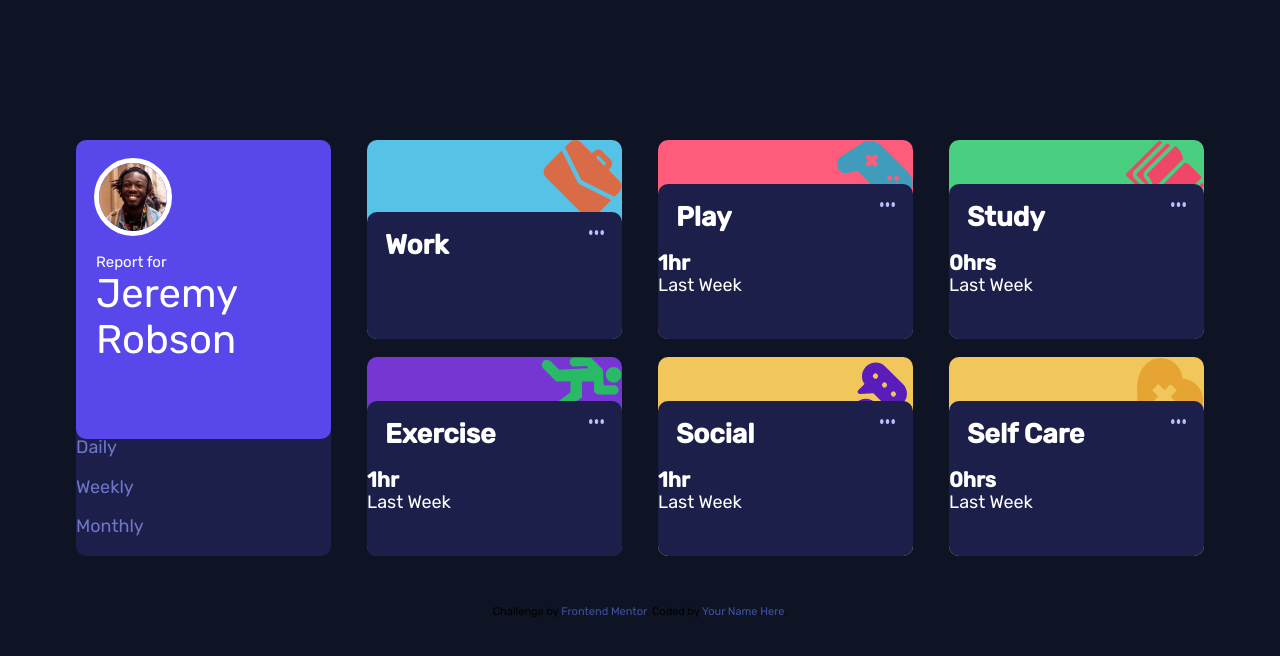
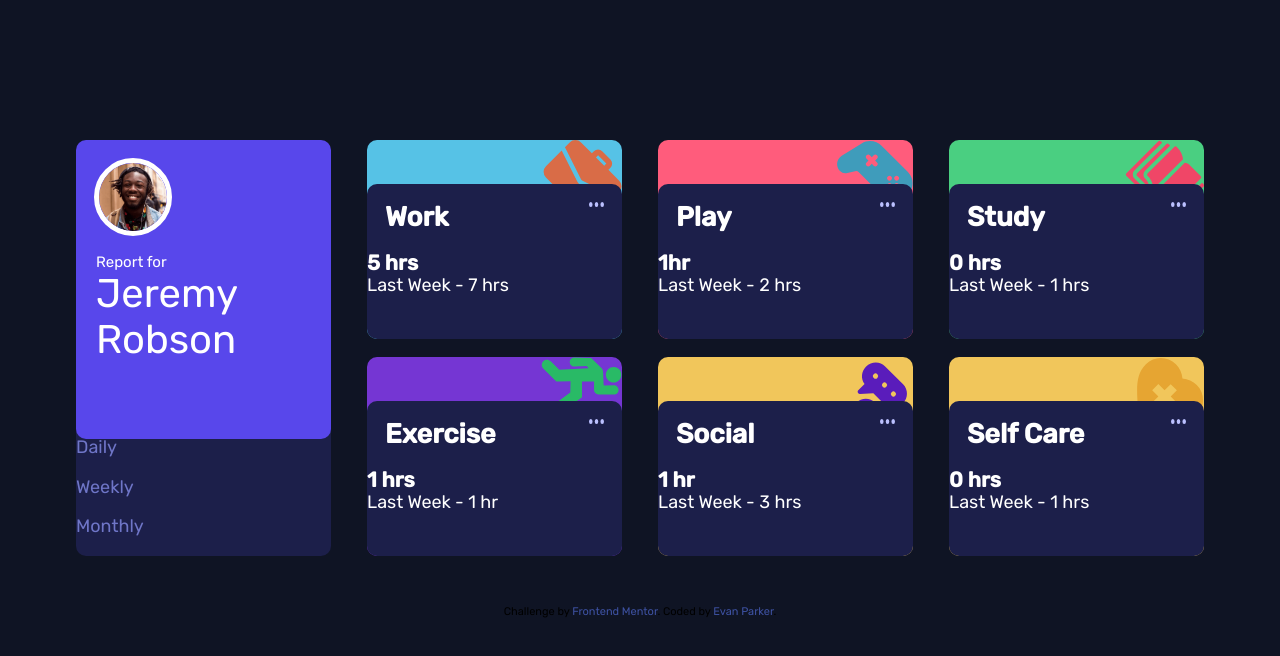
Before and after one commit to evancp87/Time-Tracking-Dashboard, a website: page index.html in a window 1280 px wide. Drawn offline with Linux system fonts and the light colour scheme.

Commit message:
default duration- daily- added hrs for each activity. Classes added for current and previous hours

```diff
--- a/index.html
+++ b/index.html
@@ -49,7 +49,7 @@
 
           <p class='stats' id='daily'>Daily</p>
           <p class='stats' id='weekly'>Weekly</p>
-            <p  class='stats' id='monthly'>Monthly</p>
+          <p class='stats' id='monthly'>Monthly</p>
 
         </div>
 
@@ -67,13 +67,13 @@
           <div class='activity-heading'>
 
             <h2>Work</h2>
-            <img src="/images/icon-ellipsis.svg"  class='ellipses' alt='ellipses'>
+            <img src="/images/icon-ellipsis.svg" class='ellipses' alt='ellipses'>
           </div>
 
           <div class="previous-activity">
 
-             <!-- <h3 class='curr-hrs'>5hrs</h3>
-             <p class='prev-hrs'>Last Week</p> -->
+            <h3 class='curr-hrs'>5 hrs</h3>
+            <p class='prev-hrs'>Last Week - 7 hrs</p>
           </div>
 
           <!-- daily -->
@@ -102,13 +102,13 @@
           <div class="activity-heading">
 
             <h2>Play</h2>
-  <img src="/images/icon-ellipsis.svg"  class='ellipses' alt='ellipses'>
+            <img src="/images/icon-ellipsis.svg" class='ellipses' alt='ellipses'>
           </div>
           <div class="previous-activity">
 
 
-  <h3>1hr</h3>
-  <p>Last Week</p>
+            <h3 class='curr-hrs'>1hr</h3>
+            <p clas="prev-hrs">Last Week - 2 hrs</p>
           </div>
           <!-- daily -->
           <!-- Previous - 2hrs -->
@@ -135,13 +135,13 @@
           <div class="activity-heading">
 
             <h2>Study</h2>
-  <img src="/images/icon-ellipsis.svg" class='ellipses'  alt='ellipses'>
+            <img src="/images/icon-ellipsis.svg" class='ellipses' alt='ellipses'>
           </div>
           <div class="previous-activity">
 
 
-  <h3>0hrs</h3>
-  <p>Last Week</p>
+            <h3 class='curr-hrs'>0 hrs</h3>
+            <p clas="prev-hrs">Last Week - 1 hrs</p>
           </div>
           <!-- daily -->
           <!-- Previous - 1hr -->
@@ -166,13 +166,13 @@
           <div class="activity-heading">
 
             <h2>Exercise</h2>
-            <img src="/images/icon-ellipsis.svg" class='ellipses'  alt='ellipses'>
+            <img src="/images/icon-ellipsis.svg" class='ellipses' alt='ellipses'>
           </div>
           <div class="previous-activity">
 
 
-            <h3>1hr</h3>
-            <p>Last Week</p>
+            <h3 class='curr-hrs'>1 hrs</h3>
+            <p clas="prev-hrs">Last Week - 1 hr </p>
           </div>
           <!-- daily -->
           <!-- Previous - 1hr -->
@@ -197,13 +197,13 @@
           <div class="activity-heading">
 
             <h2>Social</h2>
-  <img src="/images/icon-ellipsis.svg"  class='ellipses' alt='ellipses'>
+            <img src="/images/icon-ellipsis.svg" class='ellipses' alt='ellipses'>
           </div>
           <div class="previous-activity">
 
 
-  <h3>1hr</h3>
-  <p>Last Week</p>
+            <h3 class='curr-hrs'>1 hr</h3>
+            <p clas="prev-hrs">Last Week - 3 hrs</p>
           </div>
           <!-- daily -->
           <!-- Previous - 3hrs -->
@@ -228,14 +228,14 @@
           <div class="activity-heading">
 
             <h2>Self Care</h2>
-  <img src="/images/icon-ellipsis.svg"  class='ellipses' alt='ellipses'>
+            <img src="/images/icon-ellipsis.svg" class='ellipses' alt='ellipses'>
           </div>
 
           <div class="previous-activity">
 
 
-  <h3>0hrs</h3>
-  <p>Last Week</p>
+            <h3 class='curr-hrs'>0 hrs</h3>
+            <p clas="prev-hrs">Last Week - 1 hrs</p>
           </div>
           <!-- daily -->
           <!-- Previous - 1hr -->
@@ -256,7 +256,7 @@
 
   <div class="attribution">
     Challenge by <a href="https://www.frontendmentor.io?ref=challenge" target="_blank">Frontend Mentor</a>.
-    Coded by <a href="#">Your Name Here</a>.
+    Coded by <a href="#">Evan Parker</a>.
   </div>
   <script src='/scripts/index.js'></script>
 </body>
```
Lines whose indentation alone changed are shown as unchanged.
